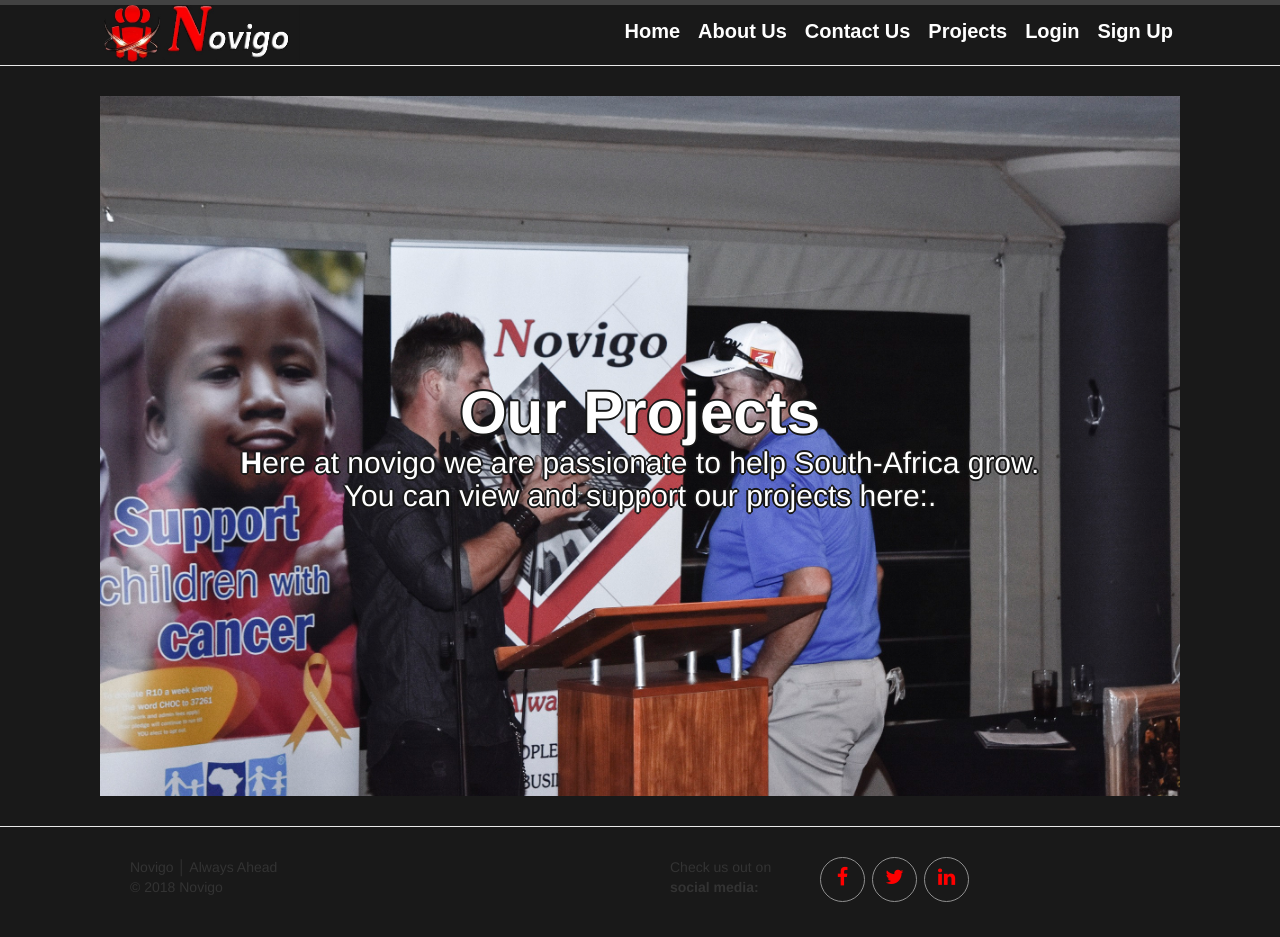
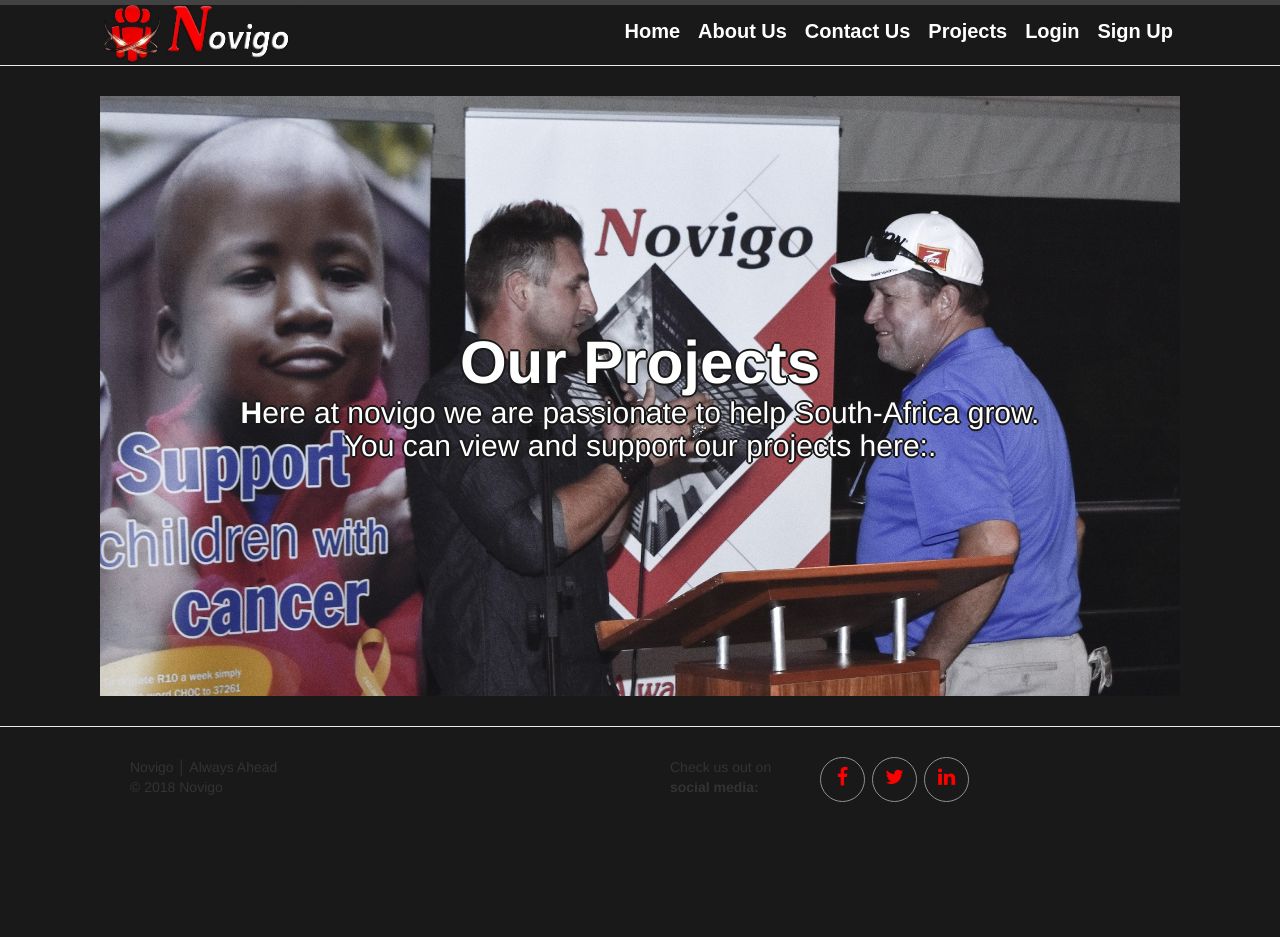
Before and after one commit to Hermankoch/hermankoch.github.io, a Jekyll site: the page built from projects.html, in a window 1280 px wide. Built offline with Jekyll 4.4.1, drawn with Linux system fonts in a browser that asks for light colours; after the commit the page ends 900 px from its top, so only the background shows below that.

Commit message:
Update homepage.css

```diff
--- a/css/homepage.css
+++ b/css/homepage.css
@@ -52,10 +52,10 @@
   text-align: top;
   display: flex;
   align-items: center;
-  background-image: url('../css/image7.jpg');
+  background-image: url('../css/image8.jpg');
   background-size: cover;
   color: #ffffff;
-  height: 700px;
+  height: 600px;
   text-shadow: 0.25px 0.25px 0.25px #000000;
 }
 .jumbotronProjects h2 {
```
